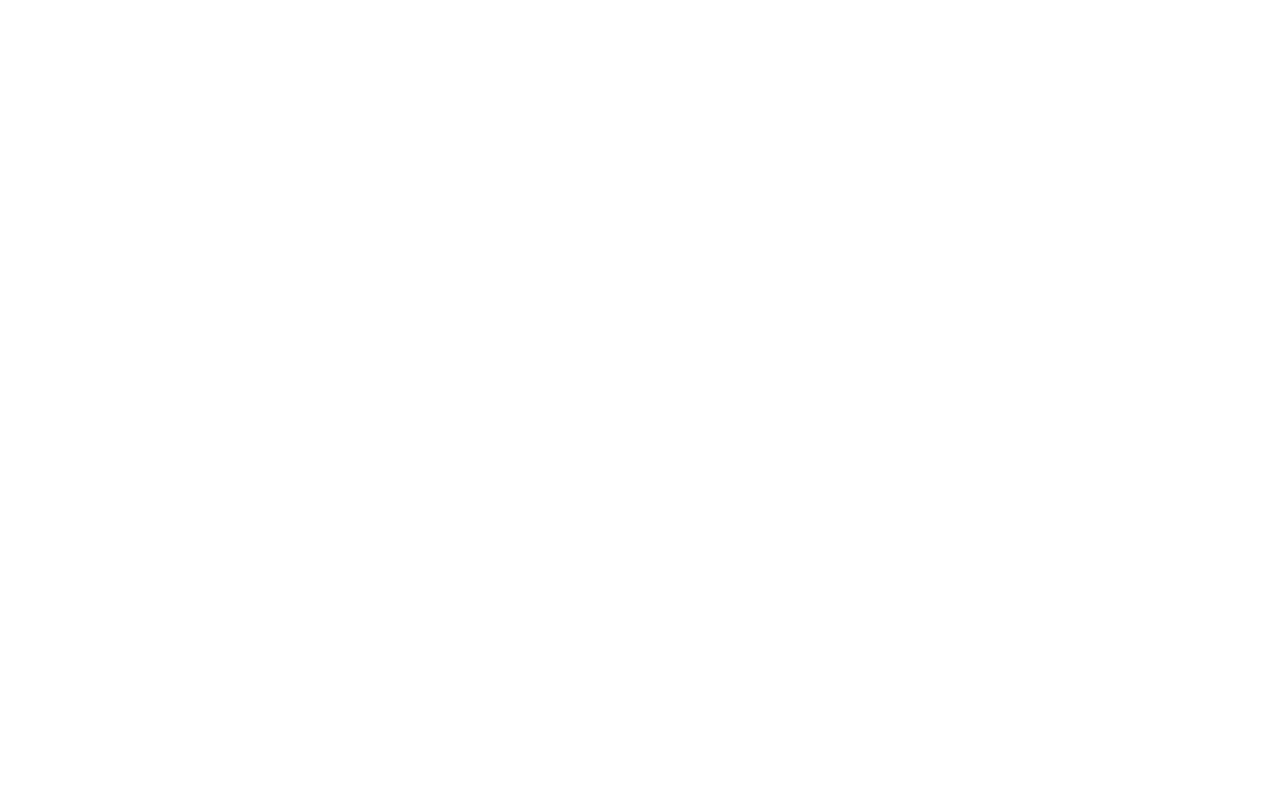
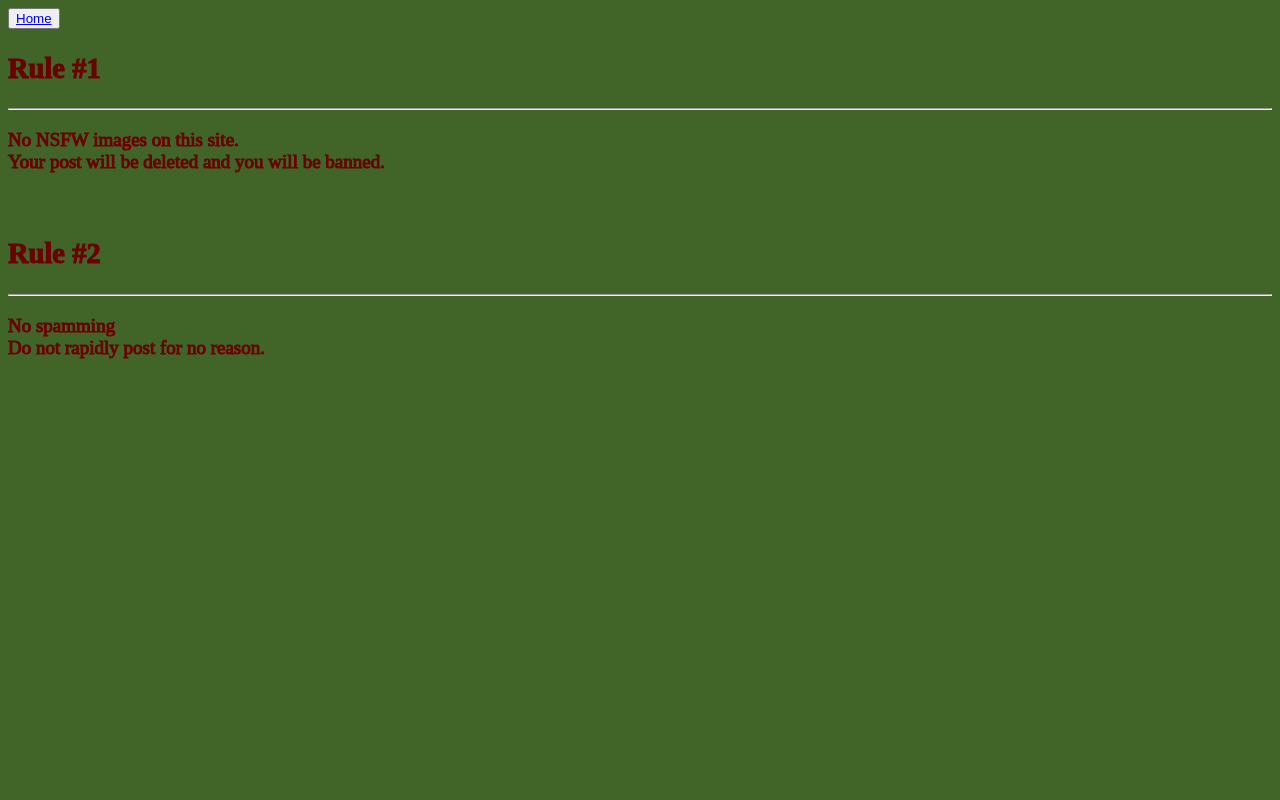
Before and after one commit to CheemsBread505/Dank-Chan, a PHP site: page /rules.html in a window 1280 px wide. Before the commit the page is empty. Run offline with PHP 8.4, Linux system fonts and the light colour scheme.

Commit message:
Added rules
I added the rule page and 2 two rules for the site.

```diff
--- a/b/styles.css
+++ b/b/styles.css
@@ -11,7 +11,9 @@
 }
 
 #textBox{
-    width: 180px;
+    width: 240px;
+    height: 100px;
+    font-size: 13;
 }
 
 div{
--- a/rules.html
+++ b/rules.html
@@ -0,0 +1,52 @@
+<!DOCTYPE html>
+<html lang="en">
+<head>
+    <meta charset="UTF-8">
+    <meta http-equiv="X-UA-Compatible" content="IE=edge">
+    <meta name="viewport" content="width=device-width, initial-scale=1.0">
+    <link rel="icon" type="image/x-icon" href="src/img/dankChan.png">
+    <title>Dank Chan</title>
+</head>
+<body>
+    <button><a href="/">Home</a></button>
+
+<div class="rules">
+    <article id="rule1">
+        <h1>Rule #1</h1>
+
+        <hr>
+
+        <p>
+            No NSFW images on this site.<br>
+            Your post will be deleted and you will be banned.
+        </p>
+    </article>
+
+    <br>
+
+    <article>
+        <h1> Rule #2</h1>
+
+        <hr>
+
+        <p>
+            No spamming<br>
+            Do not rapidly post for no reason.
+        </p>
+    </article>
+</div>
+
+    <style>
+        body{
+            background-color: #416528;
+        }
+
+        div.rules{
+            color: #6b0101;
+            font-size: 19px;
+            -webkit-text-stroke-width: 1px;
+            -webkit-text-stroke-color: #6b0101;
+        }
+    </style>
+</body>
+</html>
```
